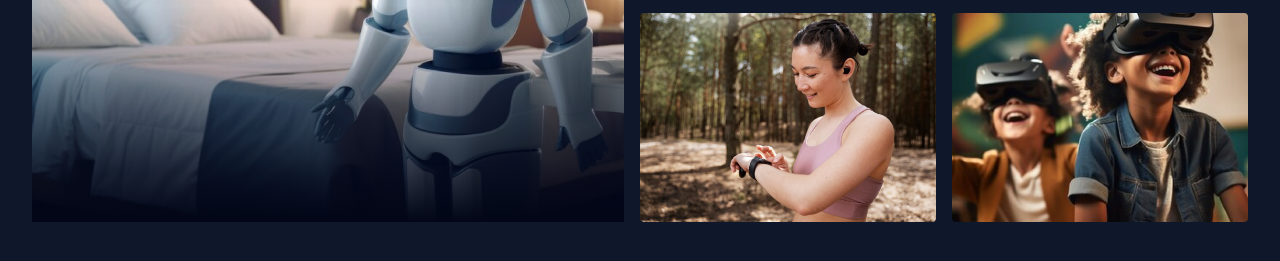
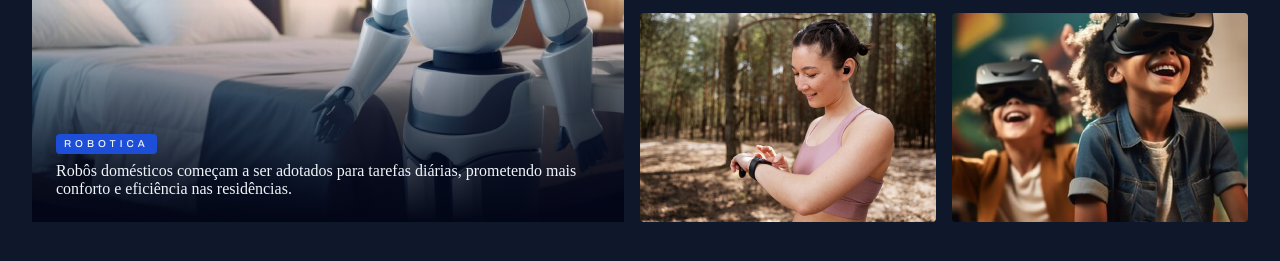
Before and after one commit to Lucasluvn/News-Page, a plain HTML site: page index.html in a window 1280 px wide. Shown: the part 373-634 px from the top of the page. Drawn offline with Linux system fonts and the light colour scheme; a web font is replaced by a local one.

Commit message:
Ajustando o Card 1

```diff
--- a/Styles/global.css
+++ b/Styles/global.css
@@ -49,3 +49,17 @@ img{
   main {
     margin-top: 40px;
   }
+
+  .content-tag{
+    display:inline-block;
+    background-color: var(--brand-color-dark);
+    padding: 4px 8px;
+    border-radius: 4px;
+    font: 500 10px/1.2 var(--font-family);
+    text-transform: uppercase;
+    letter-spacing: 0.4em;
+    color: var(--text-color-primary;
+    box-shadow: 0px 4px 16px rgba(2, 6, 23, 0.251);
+
+
+  }
--- a/Styles/sections.css
+++ b/Styles/sections.css
@@ -20,5 +20,12 @@ img{
     );
 
   }
-
+ figcaption{
+  position: absolute;
+  bottom: 0;
+  padding: 24px;
+ }
+ h2 {
+  margin-top: 8px;
+ }
 }
--- a/Styles/utility.css
+++ b/Styles/utility.css
@@ -14,3 +14,20 @@
   .gap-16{
    gap: 16px;
   }
+
+ .text-2xl{
+  font: var(--h1);
+}
+
+.text-xl{
+font: var(--h2);
+}
+
+.text-lg{
+font: var(--h3);
+}
+
+.text-sm{
+  font: var(--h4);
+
+}
--- a/index.html
+++ b/index.html
@@ -31,15 +31,22 @@
   <main class="grid container">
     <section id="featured" class=" grid grid-flow-col gap-16">
 
-      <div class="card"> <img src="Assets/Images/Image 01.png" alt="Imagem de um robo">
-      </div>
+      <figure class="card"> <img src="Assets/Images/Image 01.png" alt="Imagem de um robo">
 
-      <div class="grid grid-cols-2 gap-16">
-        <div> <img src="Assets/Images/Image 02.png" alt="mao segurando um celular"> </div>
-        <div> <img src="Assets/Images/Image 03.png" alt="Imagem com um logo escrito 6g e um foguete"> </div>
-        <div> <img src="Assets/Images/Image 04.png" alt="uma mulher olhando para o seu relogio apos uma corrida"> </div>
-        <div> <img src="Assets/Images/Image 05.png" alt="Duas crianças brincando usando oculos de realidade Virtual">
-        </div>
-      </div>
+
+      <figcaption>
+       <span class="content-tag">robotica</span>
+        <h2 class="text-2xl">
+          Robôs domésticos começam a ser adotados para tarefas diárias, prometendo mais conforto e eficiência nas residências.
+        </h2>
+      </figcaption>
+      </figure>
+
+      <figure class="grid grid-cols-2 gap-16">
+        <figure> <img src="Assets/Images/Image 02.png" alt="mao segurando um celular"> </figure>
+        <figure> <img src="Assets/Images/Image 03.png" alt="Imagem com um logo escrito 6g e um foguete"> </figure>
+        <figure> <img src="Assets/Images/Image 04.png" alt="uma mulher olhando para o seu relogio apos uma corrida"> </figure>
+        <figure> <img src="Assets/Images/Image 05.png" alt="Duas crianças brincando usando oculos de realidade Virtual"> </figure>
+      </figure>
     </section>
   </main>
```
